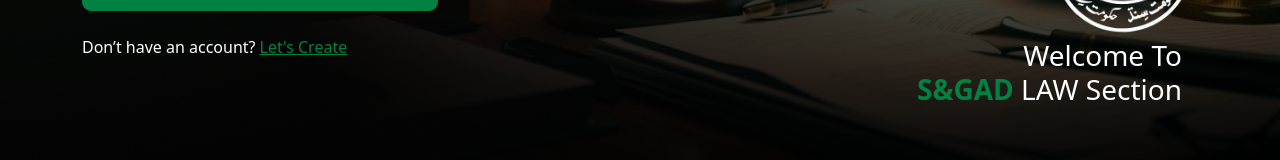
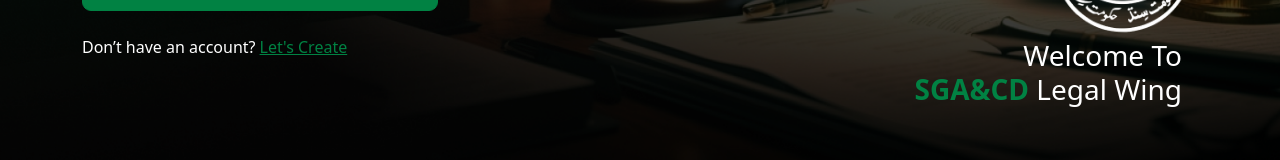
Before and after one commit to nabeelkhancs/sglp-ui, a Next.js app: page /login in a window 1280 px wide. Shown: the part 538-698 px from the top of the page. Built offline with nearby package versions, Linux system fonts and the light colour scheme.

Commit message:
changes in naming convection

```diff
--- a/src/app/layout.tsx
+++ b/src/app/layout.tsx
@@ -5,7 +5,7 @@
 import "react-toastify/dist/ReactToastify.css";
 import '@ant-design/v5-patch-for-react-19';
 export const metadata: Metadata = {
-  title: "S&GAD LAW Section",
+  title: "SGA&CD Legal Wing",
   description: "Generated by create next app",
 };
 
--- a/src/app/layouts/AuthLayout.tsx
+++ b/src/app/layouts/AuthLayout.tsx
@@ -33,7 +33,7 @@
                 <img src="/images/sindh-logo.png" alt="Logo" />
                 <h2 className="pe-3">
                   Welcome To <br />
-                  <span className="primary-color fw-semibold">S&GAD</span> LAW Section
+                  <span className="primary-color fw-semibold">SGA&CD</span> Legal Wing
                 </h2>
               </div>
             </div>
--- a/src/containers/login/admin-login.tsx
+++ b/src/containers/login/admin-login.tsx
@@ -55,7 +55,7 @@
     <div className="auth-page admin ">
       <div className="title text-center mb-4">
         <img src="/logo-green.png" className="mb-4" />
-        <h2><span className="primary-color">Welcome To S&GAD</span> LAW Section</h2>
+        <h2><span className="primary-color">Welcome To SGA&CD</span> Legal Wing</h2>
         <p className="fw-medium fs-6">Welcome back to Administration Login</p>
       </div>
       <div className="form-area">
```
